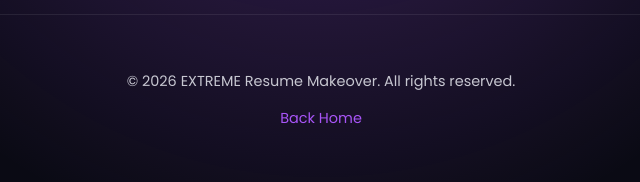
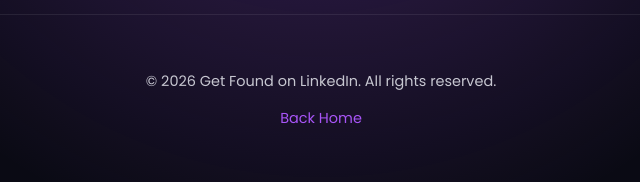
Before and after one commit to Cindy-Hook/extreme-resume-makeover, a website: page linkedin-positioning-package.html in a window 1280 px wide. Shown: the part 1907-2089 px from the top of the page, 319-959 px from the left. Drawn offline with Linux system fonts and the light colour scheme.

Commit message:
Update footer copyright text to 'Get Found on LinkedIn'

```diff
--- a/linkedin-positioning-package.html
+++ b/linkedin-positioning-package.html
@@ -97,7 +97,7 @@
 </main>
 <footer>
   <div class="container">
-    <p>&copy; 2026 EXTREME Resume Makeover. All rights reserved.</p>
+    <p>&copy; 2026 Get Found on LinkedIn. All rights reserved.</p>
     <p><a href="index.html">Back Home</a></p>
   </div>
 </footer>
```
